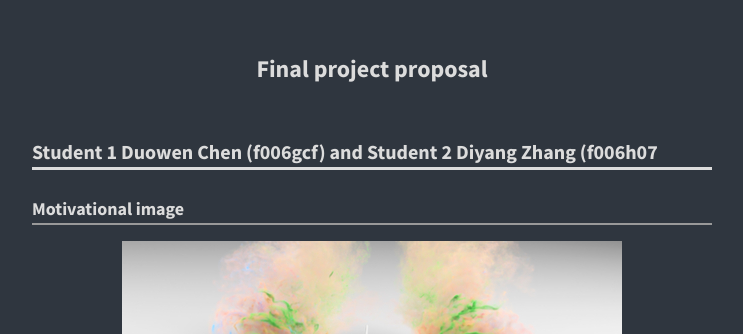
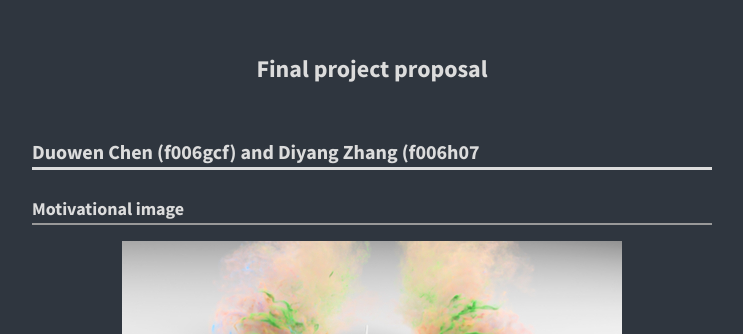
Before and after one commit to diyang99/diyang99.github.io, a Jekyll site: the page assets/pdf/cs87/reports/final_project_proposal/report.html, which Jekyll copies as it is, in a window 1280 px wide. Shown: the top 334 px of the page, without its empty margins (268-1011 px from the left). Built offline with Jekyll 4.4.1, drawn with Linux system fonts in a browser that asks for light colours.

Commit message:
Update report.html

```diff
--- a/assets/pdf/cs87/reports/final_project_proposal/report.html
+++ b/assets/pdf/cs87/reports/final_project_proposal/report.html
@@ -4,7 +4,7 @@
 
 **Final project proposal**
 
-(#) Student 1 Duowen Chen (f006gcf) and Student 2 Diyang Zhang (f006h07)
+(#) Duowen Chen (f006gcf) and Diyang Zhang (f006h07)
 
 (##) Motivational image
 
```
